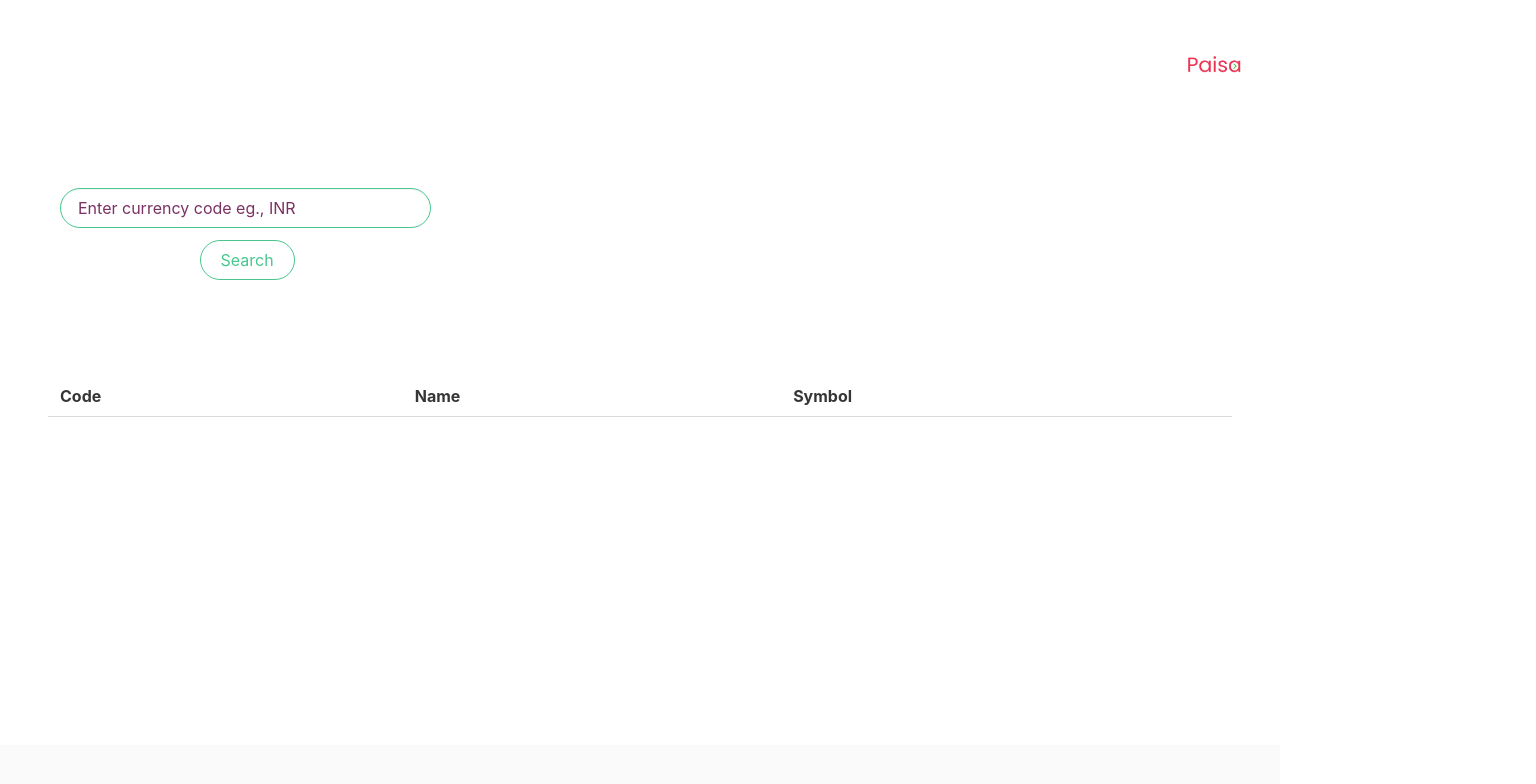
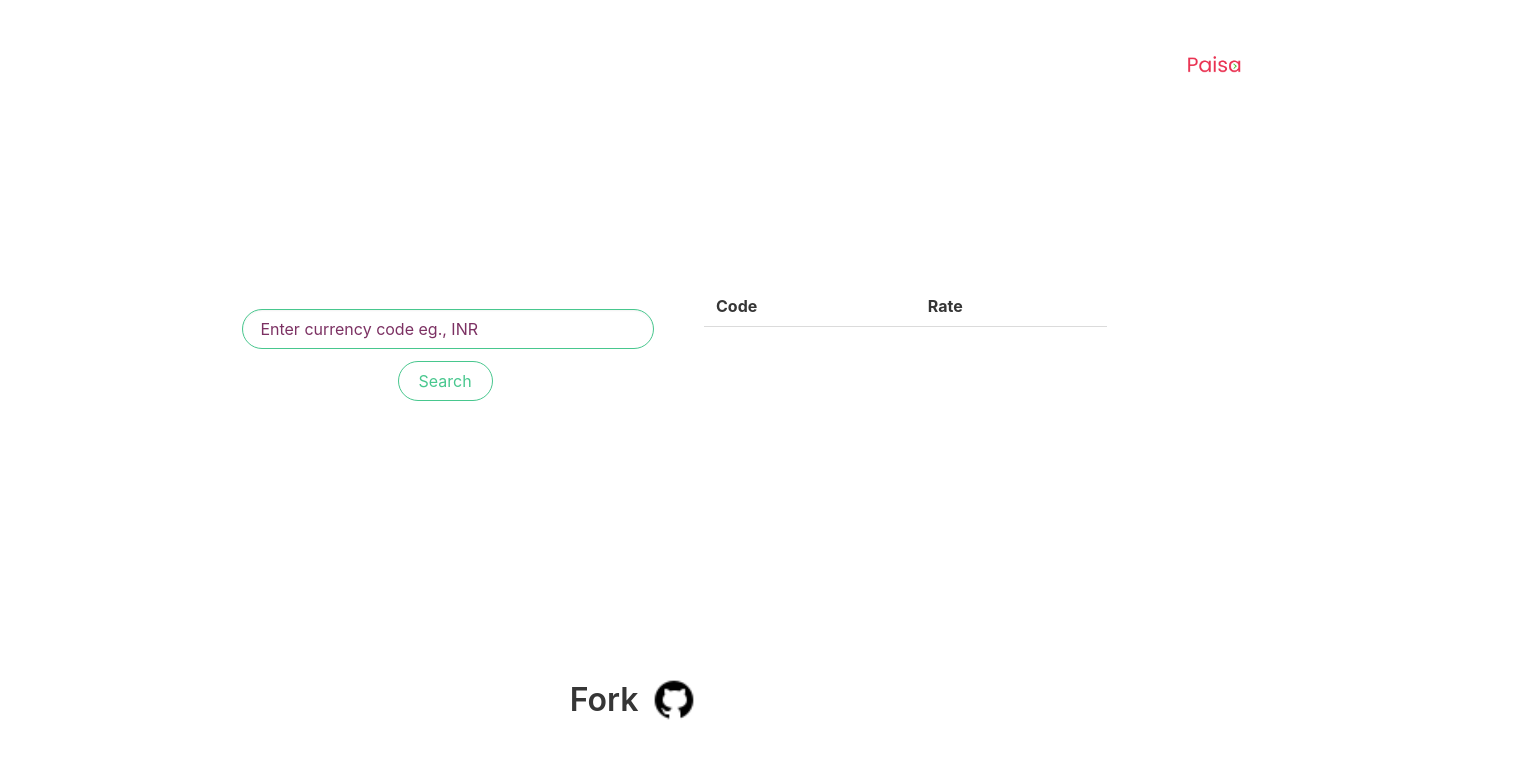
Before and after one commit to nareshdeeti/paisa, an Angular app: page / in a window 1280 px wide. Shown: the top 784 px of the page, 1536 px wide, since content can reach past the window. Built offline with nearby package versions, Linux system fonts and the light colour scheme.

Commit message:
fix: not displaying search and results side by side

```diff
--- a/angular.json
+++ b/angular.json
@@ -108,6 +108,5 @@
         }
       }
     }
-  },
-  "defaultProject": "paisa"
+  }
 }
--- a/src/app/app.module.ts
+++ b/src/app/app.module.ts
@@ -5,6 +5,7 @@ import { AppRoutingModule } from './app-routing.module';
 import { AppComponent } from './app.component';
 import { CommonModule } from './common/common.module';
 import { HomeComponent } from './home/home.component';
+import { HttpClientModule } from "@angular/common/http"
 
 @NgModule({
   declarations: [
@@ -14,7 +15,8 @@ import { HomeComponent } from './home/home.component';
   imports: [
     BrowserModule,
     AppRoutingModule,
-    CommonModule
+    CommonModule,
+    HttpClientModule
   ],
   providers: [],
   bootstrap: [AppComponent],
--- a/src/app/common/classes/Currency.ts
+++ b/src/app/common/classes/Currency.ts
@@ -6,4 +6,5 @@ export class Currency {
     rounding: number = 0;
     code: string = '';
     name_plural: string = '';
+    currency: number = 0;
 }
--- /dev/null
+++ b/src/app/common/classes/CurrencyApiRes.ts
@@ -0,0 +1,37 @@
+export class CurrencyApiLatestRes {
+    meta: any = {};
+    data: any = {};
+}
+
+
+export interface DataInterface {
+    [key: string]: CurrentCurrencyRate;
+}
+
+export interface CurrentCurrencyRate {
+    code: string;
+    value: number;
+}
+
+const data: any = {
+    "data": {
+        "AED": {
+            "code": "AED",
+            "value": 3.67306
+        },
+        "AFN": {
+            "code": "AFN",
+            "value": 91.80254
+        }
+    }};
+
+// console.log(data)
+// console.log(data.data.AED);
+
+const datas: DataInterface = data.data;
+
+for (let key in datas) {
+    let value: CurrentCurrencyRate = datas[key];
+    // console.log(value);
+    console.log('code: ' + value.code )
+}
--- a/src/app/common/footer/footer.component.html
+++ b/src/app/common/footer/footer.component.html
@@ -1,4 +1,4 @@
-<footer class="footer">
+<footer class="footer paisa-footer">
   <div class="level">
     <div class="level-item level-right is-0">
       <span class="title is-justify-content-space-between">Fork</span>
--- a/src/app/home/home.component.css
+++ b/src/app/home/home.component.css
@@ -1,7 +1,26 @@
 ::placeholder {
-    color: rgb(124, 49, 99);
+  color: rgb(124, 49, 99);
 }
 
 button.is-centered {
-    margin-left: 12.8%;
+  margin-left: 12.8%;
 }
+
+.search-box {
+  margin-top: 11%;
+  padding-left: 15%;
+}
+
+.search-box-mt-2 {
+    margin-top: -20%;
+    padding-right: 30%;
+}
+.section-1 {
+  float: left;
+  width: 16in;
+}
+
+.section-2 {
+  float: right;
+  width: 6in;
+}
--- a/src/app/home/home.component.html
+++ b/src/app/home/home.component.html
@@ -1,6 +1,7 @@
-<section class="section">
+<section>
+  <section class="section-1">
     <form>
-    <div>
+      <div class="search-box">
         <div class="column is-one-third">
           <input
             class="input is-normal is-rounded is-success"
@@ -10,8 +11,6 @@
             placeholder="Enter currency code eg., INR"
           />
         </div>
-    </div>
-    <!-- <div class="has-text-centered"> -->
         <button
           class="button is-success is-outlined is-rounded is-centered"
           type="button"
@@ -19,23 +18,24 @@
         >
           Search
         </button>
-    <!-- </div> -->
+      </div>
     </form>
   </section>
 
-<section class="section">
-  <table class="table">
+  <section class="section-2">
+    <div class="search-box-mt-2">
+      <table class="table is-fullwidth">
         <tr>
           <th>Code</th>
-      <th>Name</th>
-      <th>Symbol</th>
+          <th>Rate</th>
         </tr>
-    <ng-container *ngFor="let currency of currencies">
+        <ng-container *ngFor="let currency of currentCurrentCurrencyRates">
           <tr>
             <td>{{ currency.code }}</td>
-        <td>{{ currency.name }}</td>
-        <td>{{ currency.symbol_native }}</td>
+            <td>{{ currency.value }}</td>
           </tr>
         </ng-container>
       </table>
+    </div>
   </section>
+</section>
--- a/src/app/home/home.component.ts
+++ b/src/app/home/home.component.ts
@@ -1,5 +1,7 @@
 import { Component, OnInit } from '@angular/core';
 import { Currency } from '../common/classes/Currency';
+import { DataInterface, CurrentCurrencyRate } from '../common/classes/CurrencyApiRes';
+import { HomeService } from './home.service';
 
 @Component({
   selector: 'app-home',
@@ -9,12 +11,16 @@ import { Currency } from '../common/classes/Currency';
 export class HomeComponent implements OnInit {
 
   currencies: Currency[] = [];
+  currenCurrencyData: DataInterface = {};
+  currentCurrentCurrencyRates: CurrentCurrencyRate[] = [];
 
-  constructor() { }
+  constructor(private homeService: HomeService) { }
 
-  ngOnInit(): void {}
+  ngOnInit(): void {
+    // this.homeService.fetchCurrencyExchangeRateByCode('INR');
+  }
 
-  getCurrencyExchange(): void {
+  /* getCurrencyExchange(): void {
 
       let currencyAed = new Currency();
       currencyAed.symbol = "AED";
@@ -24,6 +30,7 @@ export class HomeComponent implements OnInit {
       currencyAed.rounding = 0;
       currencyAed.code = "AFN";
       currencyAed.name_plural = "Afghan Afghanis";
+      currencyAed.currency = 231;
 
       let currencyAf = new Currency();
       currencyAf.symbol = "Af";
@@ -33,8 +40,19 @@ export class HomeComponent implements OnInit {
       currencyAf.rounding = 0;
       currencyAf.code = "AED";
       currencyAf.name_plural = "UAE dirhams";
+      currencyAf.currency = 131;
 
       this.currencies= [currencyAed, currencyAf];
 
+  } */
+
+  getCurrencyExchange(): void {
+    this.currenCurrencyData = this.homeService.fetchCurrencyExchangeRateByCode('INR');
+
+    for(let key in this.currenCurrencyData) {
+      this.currentCurrentCurrencyRates.push(this.currenCurrencyData[key]);
+    }
+
+    console.log(this.currentCurrentCurrencyRates);
   }
 }
--- a/src/app/home/home.service.ts
+++ b/src/app/home/home.service.ts
@@ -1,16 +1,30 @@
+import { HttpClient, HttpParams } from '@angular/common/http';
 import { Injectable } from '@angular/core';
 import { Currency } from '../common/classes/Currency';
+import { DataInterface } from '../common/classes/CurrencyApiRes'
 
 @Injectable({
   providedIn: 'root'
 })
 export class HomeService {
 
-  constructor() { }
+  constructor(private httpClient: HttpClient) { }
 
-  fetchCurrencyExchangeRateByCode(code: string): Currency {
+  fetchCurrencyExchangeRateByCode(code: string): DataInterface {
 
+    const currencyApiUrl = 'https://api.currencyapi.com/v3/latest';
+    const currencyApiSecret = 'M0K4KaOXqP25x9SlX6EXs7dqVZINGQJi4teqy055';
+    const currencies: string[] = ['USD', 'JPY', 'KRW', 'OMR', 'GBP', 'EUR']
 
-    return new Currency();
+    let currentCurrency: DataInterface = {};
+
+    this.httpClient.get<any>(currencyApiUrl + '?apikey=' + currencyApiSecret +
+      '&base_currency=' + code +
+      '&currencies=' + currencies).subscribe(response => {
+        currentCurrency = response.data;
+        console.log(currentCurrency);
+      });
+
+    return currentCurrency;
   }
 }
--- a/src/styles.css
+++ b/src/styles.css
@@ -46,12 +46,16 @@ em.icon-github {
 
 body {
   margin: 0%;
-  padding: 0%
+  padding: 0%;
 }
 
 @media screen and (max-height: 1080px) {
   footer {
-    margin-top: 33vh;
+    margin-top: 61vh;
   }
 
 }
+
+.footer.paisa-footer {
+  background-color: #ffffff;
+}
--- a/tsconfig.json
+++ b/tsconfig.json
@@ -16,7 +16,7 @@
     "experimentalDecorators": true,
     "moduleResolution": "node",
     "importHelpers": true,
-    "target": "es2017",
+    "target": "es2020",
     "module": "es2020",
     "lib": [
       "es2020",
```
Also changed, not shown: package.json (+11 -11 lines), 1 other file (tests, documents, lock files or other folders). Lines whose indentation alone changed are shown as unchanged.
